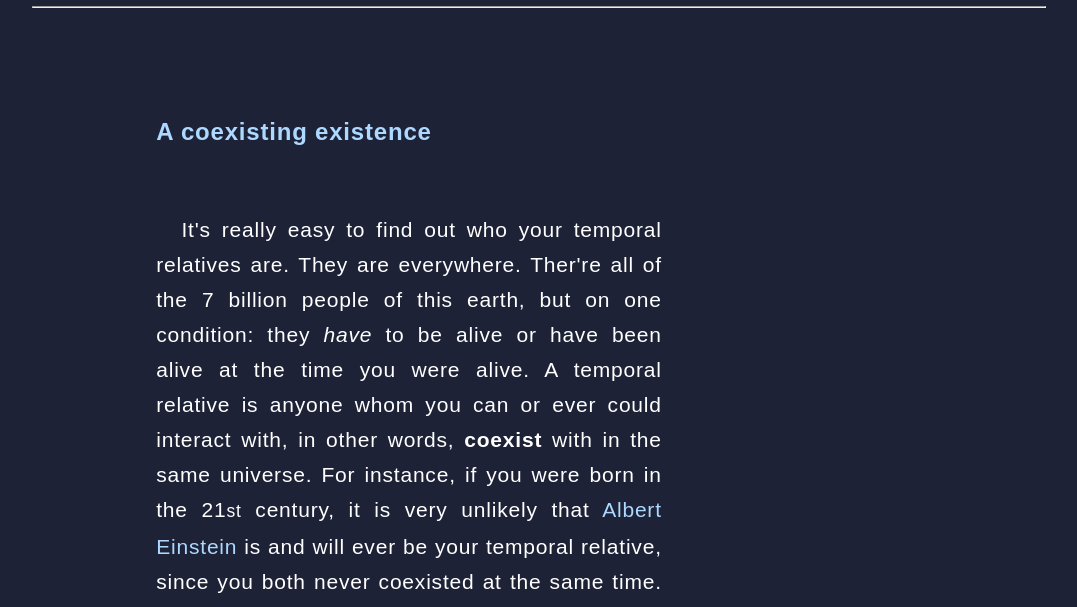
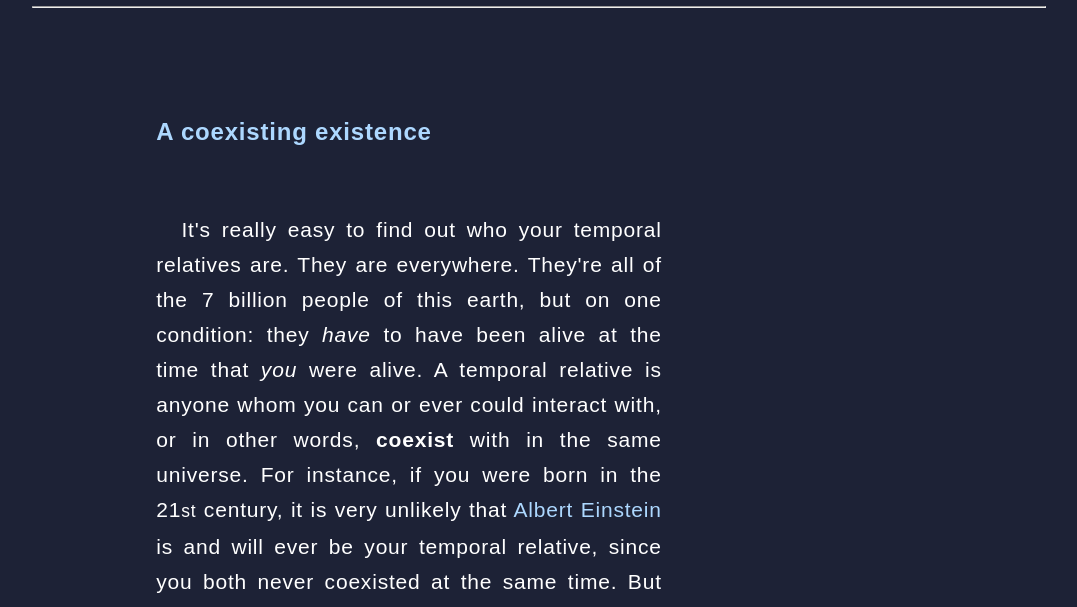
Before and after one commit to Feguri/HTML-tables, a plain HTML site: page temporalRelatives.html in a window 1280 px wide. Shown: the part 186-793 px from the top of the page, without its empty margins (101-1178 px from the left). Drawn offline with Linux system fonts and the light colour scheme.

Commit message:
Add files via upload

```diff
--- a/temporalRelatives.html
+++ b/temporalRelatives.html
@@ -22,9 +22,9 @@
             <article>
                 <h3>A coexisting existence</h3>
                 <br>
-                <p>It's really easy to find out who your temporal relatives are. They are everywhere. Ther're all of
-                    the 7 billion people of this earth, but on one condition: they <em>have</em> to be alive or have been alive at the time you
-                    were alive. A temporal relative is anyone whom you can or ever could interact with,
+                <p>It's really easy to find out who your temporal relatives are. They are everywhere. They're all of
+                    the 7 billion people of this earth, but on one condition: they <em>have</em> to have been alive at the time that <em>you</em>
+                    were alive. A temporal relative is anyone whom you can or ever could interact with, or
                     in other words, <b>coexist</b> with in the same universe. For instance, if you were born in the 21<small>st</small> century, it is very unlikely that
                     <a href="https://en.wikipedia.org/wiki/Albert_Einstein" target="_blank">Albert Einstein</a> is and will ever be your temporal relative, since you both never coexisted at the same time. But an old grandpa born in the
                     1940's can call Einstein his temporal relative, since both beings once coexisted in the same world.
@@ -70,7 +70,7 @@
                 <br>
             </article>
             <article>
-                <p>Some say that the next genious physicist is already born, and hey, he/she is your temporal relative!
+                <p>Some say that the next genius physicist is already born, and hey, he/she is your temporal relative!
                     Speaking of people who are already born, did you know that the <a href="">person who's going to live for 150 years</a> is already born? Check that out!
                 </p>
             </article>
```
